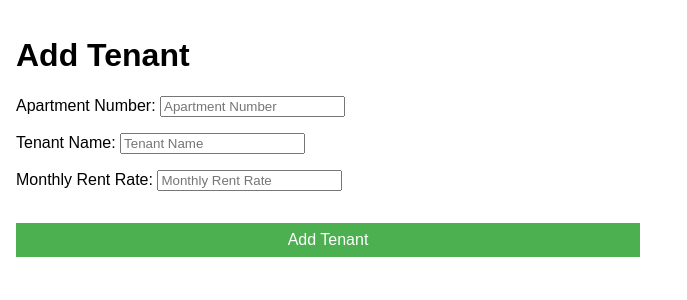
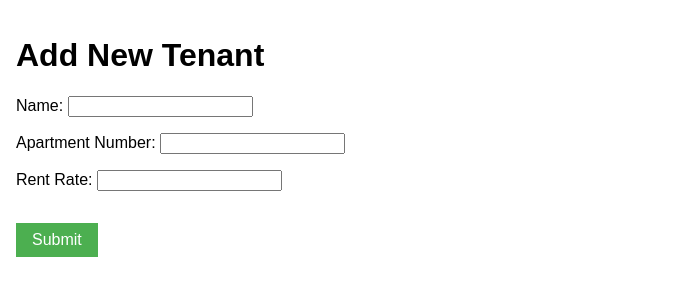
Before and after one commit to noculant/github.io, a Flask app: page /add_tenant in a window 1280 px wide. Shown: the part 66-366 px from the top of the page, without its empty margins (0-687 px from the left). Run offline with Flask 3, Linux system fonts and the light colour scheme.

Commit message:
changed the naming of some headers

```diff
--- a/templates/add_tenant.html
+++ b/templates/add_tenant.html
@@ -1,20 +1,22 @@
 {% extends "layout.html" %}
 
 {% block content %}
-    <h1>Add Tenant</h1>
-    <form method="POST" action="{{ url_for('add_tenant') }}">
-        <div>
-            <label for="apt_number">Apartment Number:</label>
-            <input type="number" name="apt_number" id="apt_number" placeholder="Apartment Number" required>
-        </div>
-        <div>
-            <label for="name">Tenant Name:</label>
-            <input type="text" name="name" id="name" placeholder="Tenant Name" required>
-        </div>
-        <div>
-            <label for="rate">Monthly Rent Rate:</label>
-            <input type="number" name="rate" id="rate" placeholder="Monthly Rent Rate" step="0.01" required>
-        </div>
-        <input type="submit" value="Add Tenant">
-    </form>
+<h1>Add New Tenant</h1>
+<form action="{{ url_for('add_tenant') }}" method="post">
+    <div class="form-group">
+        <label for="name">Name:</label>
+        <input type="text" id="name" name="name" required>
+    </div>
+    <div class="form-group">
+        <label for="apartment_number">Apartment Number:</label>
+        <input type="number" id="apartment_number" name="apartment_number" required>
+    </div>
+    <div class="form-group">
+        <label for="rate">Rent Rate:</label>
+        <input type="number" id="rate" name="rate" step="0.01" required>
+    </div>
+    <div class="form-group">
+        <input type="submit" value="Submit">
+    </div>
+</form>
 {% endblock %}
--- a/templates/index.html
+++ b/templates/index.html
@@ -1,7 +1,7 @@
 {% extends 'layout.html' %}
 
 {% block content %}
-  <h1>Main Menu</h1>
+  <h1>Rent Manager</h1>
   <ul>
     <li><a href="{{ url_for('add_tenant') }}">Add New Tenant</a></li>
     <li><a href="{{ url_for('tenant_list') }}">Show Tenant List</a></li>
--- a/templates/layout.html
+++ b/templates/layout.html
@@ -4,7 +4,7 @@
     <meta charset="UTF-8">
     <meta http-equiv="X-UA-Compatible" content="IE=edge">
     <meta name="viewport" content="width=device-width, initial-scale=1.0">
-    <title>Landlord Management</title>
+    <title>Rent Manager</title>
     <link rel="stylesheet" href="{{ url_for('static', filename='css/style.css') }}"> <!-- connects css  -->
 </head>
 <body>
```
